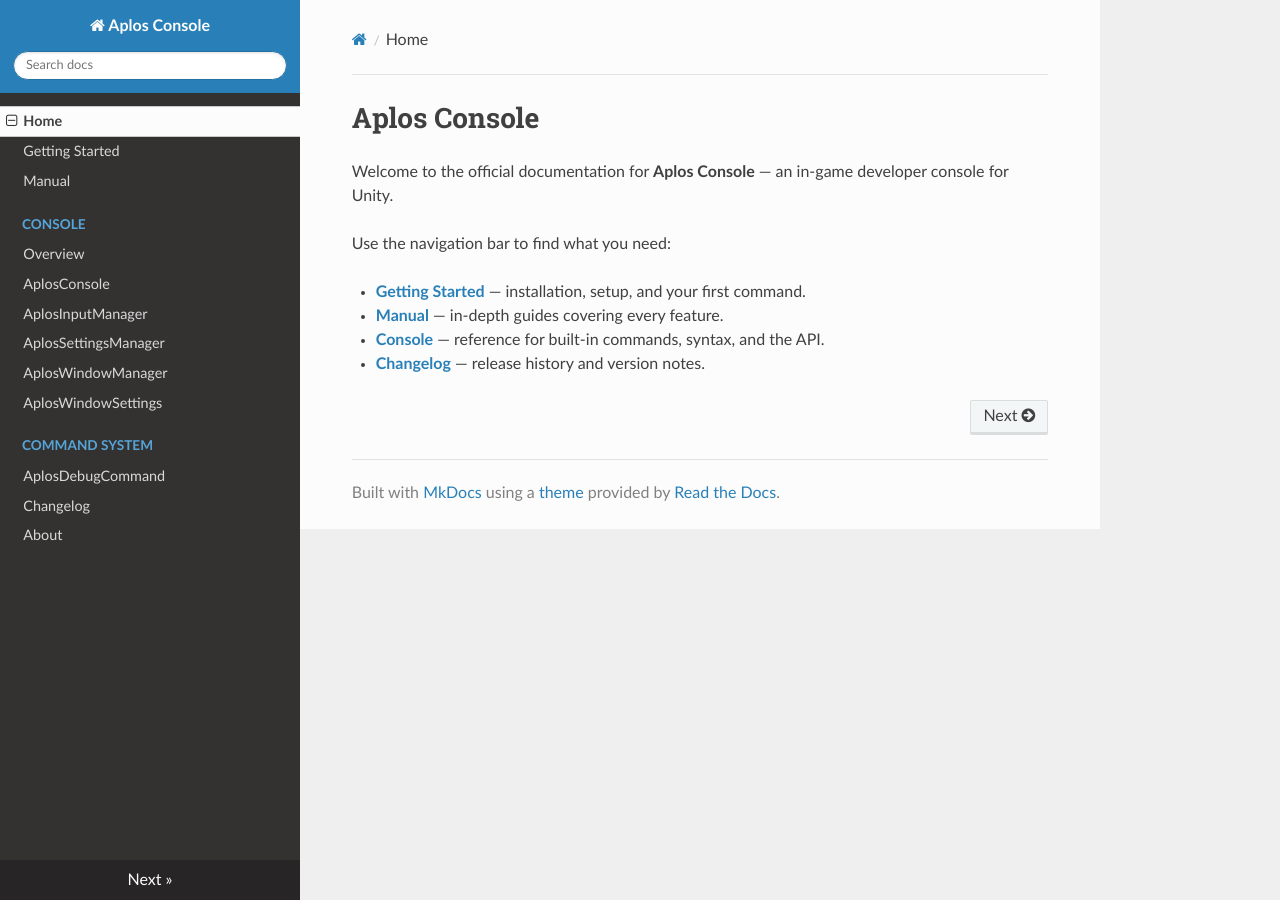
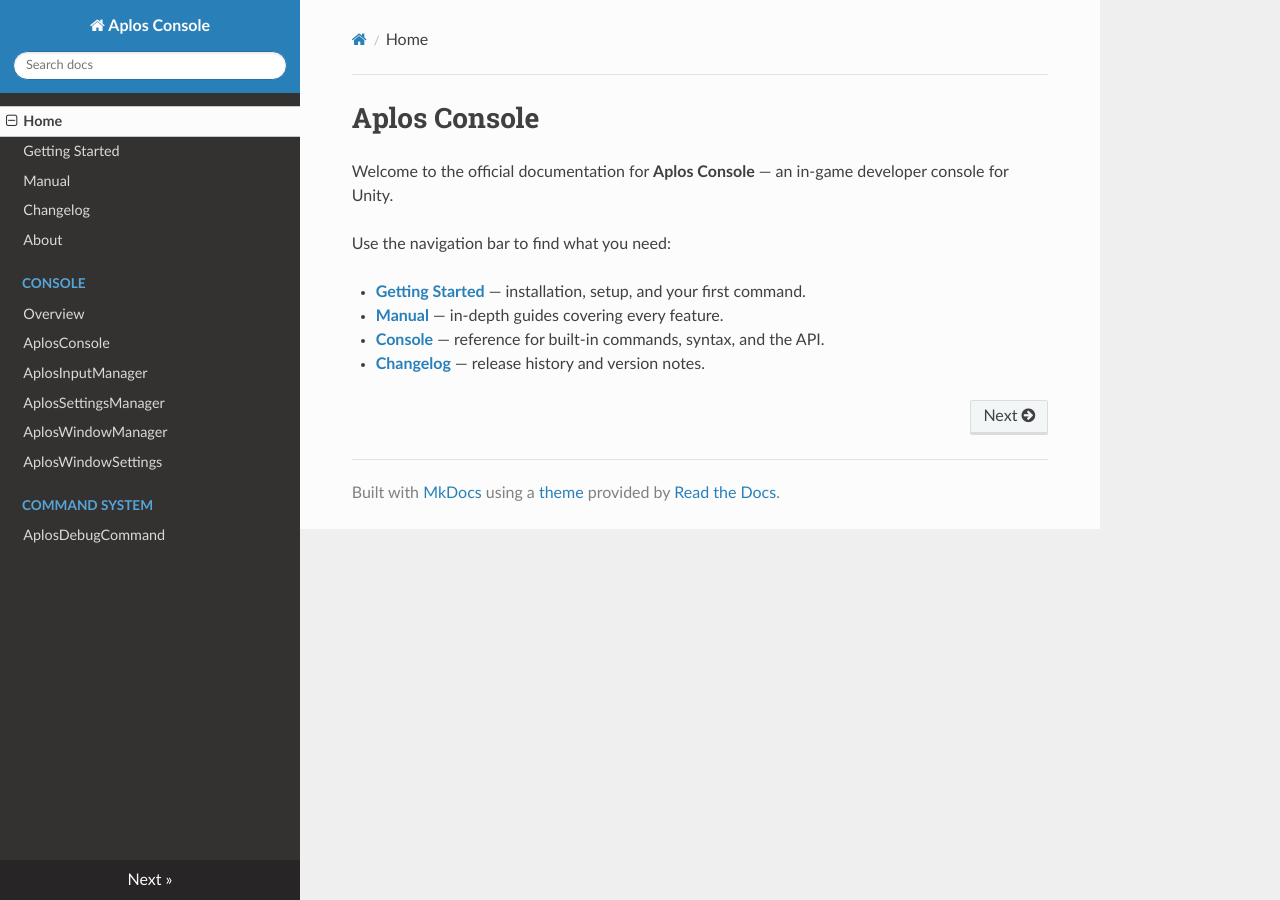
Before and after one commit to jChicote/aplos-console-documentation.github.io, an MkDocs documentation site: the page built from docs/index.md, in a window 1280 px wide. Built offline with MkDocs 1.6.1, drawn with Linux system fonts in a browser that asks for light colours; nearby versions of some CDN libraries; part of the change alters nothing that is shown.

```diff
--- a/mkdocs.yml
+++ b/mkdocs.yml
@@ -7,6 +7,8 @@ nav:
   - Home: index.md
   - Getting Started: getting-started.md
   - Manual: manual.md
+  - Changelog: changelog.md
+  - About: about.md
   - Console:
       - Overview: console.md
       - AplosConsole: aplos-console.md
@@ -16,5 +18,3 @@ nav:
       - AplosWindowSettings: aplos-window-settings.md
   - Command System:
       - AplosDebugCommand: aplos-debug-command.md
-  - Changelog: changelog.md
-  - About: about.md
```
